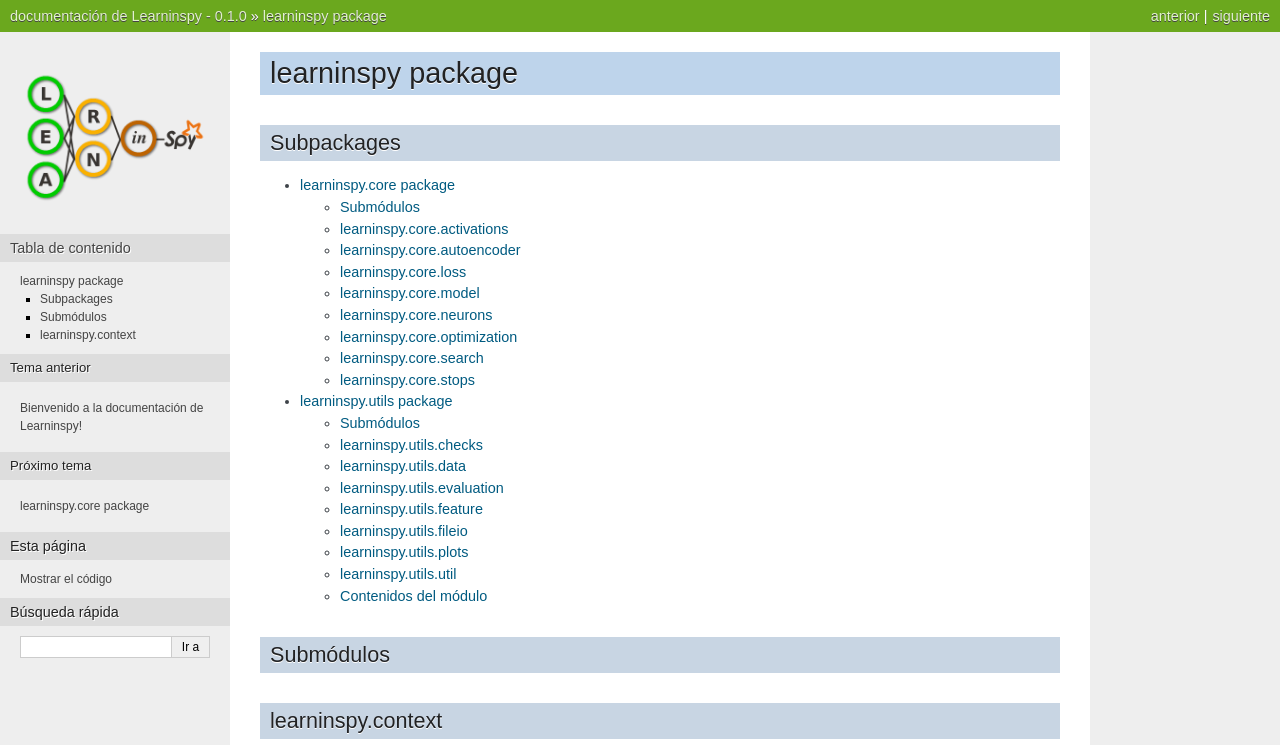
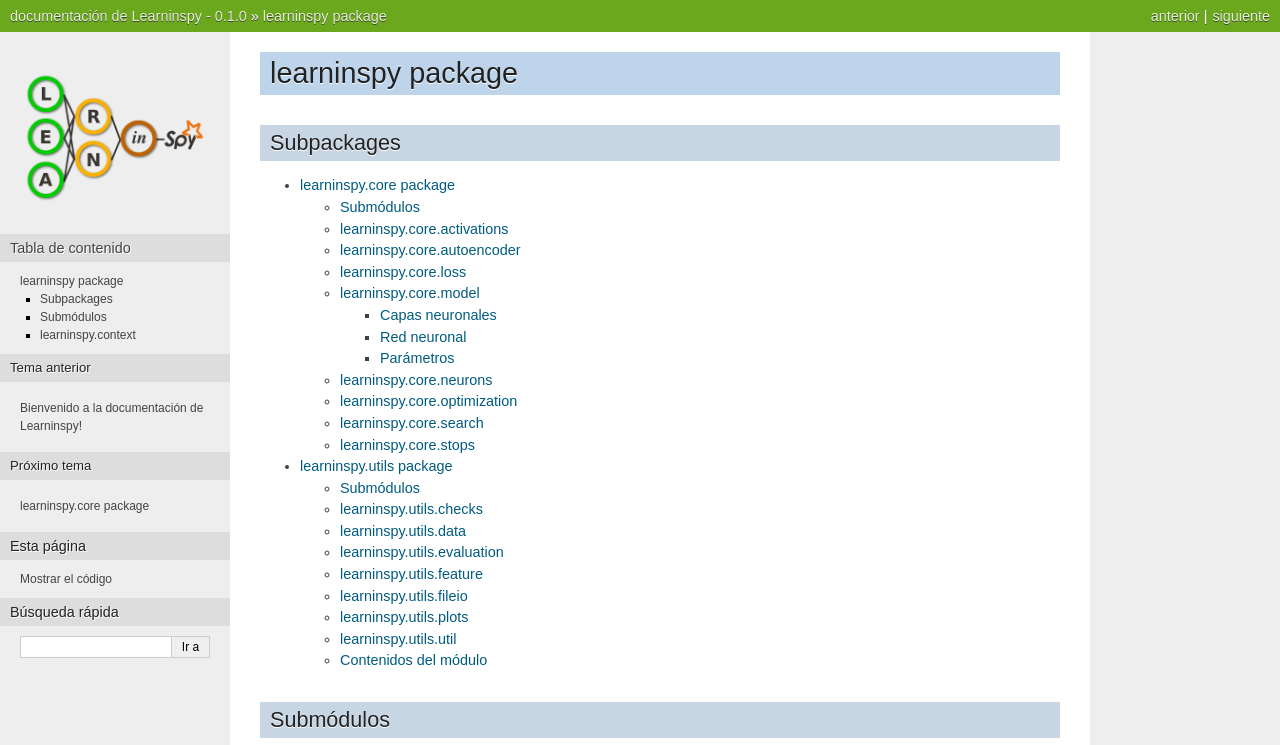
Before and after one commit to leferrad/learninspy, a Sphinx documentation site: the page built from docs/source/learninspy.rst, in a window 1280 px wide, cut to the strip 0-745 px from the top of the page. Built offline with Sphinx 7.4.7, drawn with Linux system fonts in a browser that asks for light colours; formulas are drawn with MathJax 3.

Commit message:
Completando documentación

```diff
--- a/docs/source/learninspy.core.rst
+++ b/docs/source/learninspy.core.rst
@@ -39,9 +39,24 @@ learninspy.core.model
 ----------------------------
 
 .. automodule:: learninspy.core.model
-    :members:
-    :undoc-members:
-    :show-inheritance:
+
+Capas neuronales
+""""""""""""""""
+
+.. autoclass:: NeuralLayer
+.. autoclass:: ClassificationLayer
+.. autoclass:: RegressionLayer
+
+Red neuronal
+""""""""""""
+
+.. autoclass:: NeuralNetwork
+
+Parámetros
+""""""""""
+
+.. autoclass:: NetworkParameters
+
 
 learninspy.core.neurons
 ------------------------------
```
Also changed, not shown: 1 other file.
